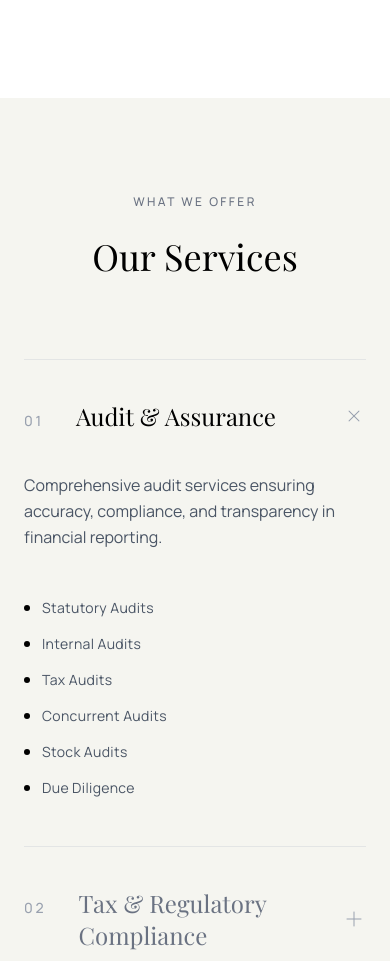
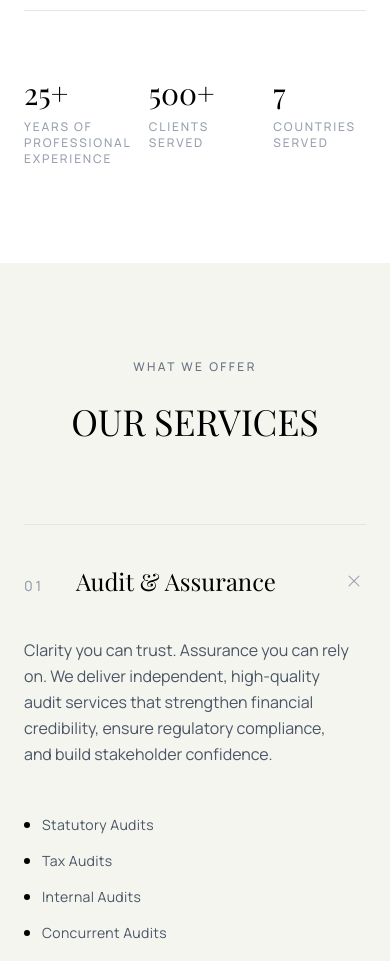
Before and after one commit to AsilMehaboob/Ashil-Associates, a Next.js app: page / in a window 390 px wide. Shown: the part 2206-3167 px from the top of the page. Built offline with nearby package versions, Linux system fonts and the light colour scheme.

Commit message:
Updated Content and Replaced Testimonials Section with Commitment Section

```diff
--- a/app/page.tsx
+++ b/app/page.tsx
@@ -4,7 +4,7 @@ import About from "@/components/About";
 import Services from "@/components/Services";
 import WhyChooseUs from "@/components/WhyChooseUs";
 import KeyServicesMarquee from "@/components/KeyServicesMarquee";
-import Testimonials from "@/components/Testimonials";
+import Commitment from "@/components/Commitment";
 import IndustriesAndClients from "@/components/IndustriesAndClients";
 import Team from "@/components/Team";
 import Faq from "@/components/Faq";
@@ -21,7 +21,7 @@ export default function HomePage() {
       <Services />
       <WhyChooseUs />
       <KeyServicesMarquee />
-      <Testimonials />
+      <Commitment />
       <IndustriesAndClients />
       <Team />
       <Faq />
--- /dev/null
+++ b/components/Commitment.tsx
@@ -0,0 +1,101 @@
+"use client";
+
+import { motion } from "framer-motion";
+import { COMMITMENT_CONTENT } from "@/constants";
+import { Shield, CheckCircle2, Target } from "lucide-react";
+
+export default function Commitment() {
+  const values = [
+    {
+      icon: Shield,
+      label: "Ethical Standards",
+      description: "Strong ethical foundation in every engagement",
+    },
+    {
+      icon: Target,
+      label: "Regulatory Excellence",
+      description: "Disciplined approach to compliance",
+    },
+    {
+      icon: CheckCircle2,
+      label: "Reliable Outcomes",
+      description: "Consistently delivering on our promises",
+    },
+  ];
+
+  return (
+    <section className="bg-white py-24 px-4 sm:px-8 lg:px-12">
+      <div className="max-w-7xl mx-auto">
+        {/* Header */}
+        <motion.div
+          className="text-center mb-16 sm:mb-20"
+          initial={{ opacity: 0, y: 20 }}
+          whileInView={{ opacity: 1, y: 0 }}
+          viewport={{ once: true }}
+          transition={{ duration: 0.6 }}
+        >
+          <p className="text-xs font-medium tracking-[0.2em] uppercase text-gray-500 mb-6 font-sans">
+            {COMMITMENT_CONTENT.sectionHeader}
+          </p>
+          <h2 className="text-4xl sm:text-5xl md:text-6xl font-serif text-black leading-[1.1] max-w-5xl mx-auto mb-4">
+            {COMMITMENT_CONTENT.title}
+          </h2>
+          <div className="w-24 h-[1px] bg-black mx-auto mt-8"></div>
+        </motion.div>
+
+        {/* Main Content Card */}
+        <motion.div
+          className="max-w-6xl mx-auto mb-20"
+          initial={{ opacity: 0, y: 30 }}
+          whileInView={{ opacity: 1, y: 0 }}
+          viewport={{ once: true }}
+          transition={{ duration: 0.7, delay: 0.2 }}
+        >
+          <div className="bg-[#F5F5F0] p-10 sm:p-14 md:p-20 border border-gray-200/50">
+            <div className="space-y-8 text-gray-700 font-sans leading-relaxed text-lg sm:text-xl max-w-4xl mx-auto">
+              <p className="text-gray-800 font-light">
+                {COMMITMENT_CONTENT.description.paragraph1}
+              </p>
+              <p className="text-gray-800 font-light">
+                {COMMITMENT_CONTENT.description.paragraph2}
+              </p>
+            </div>
+          </div>
+        </motion.div>
+
+        {/* Values Grid */}
+        <motion.div
+          className="grid grid-cols-1 md:grid-cols-3 gap-8 md:gap-12 max-w-6xl mx-auto"
+          initial={{ opacity: 0, y: 30 }}
+          whileInView={{ opacity: 1, y: 0 }}
+          viewport={{ once: true }}
+          transition={{ duration: 0.7, delay: 0.4 }}
+        >
+          {values.map((value, index) => {
+            const IconComponent = value.icon;
+            return (
+              <motion.div
+                key={index}
+                className="text-center group"
+                initial={{ opacity: 0, y: 20 }}
+                whileInView={{ opacity: 1, y: 0 }}
+                viewport={{ once: true }}
+                transition={{ duration: 0.5, delay: 0.5 + index * 0.1 }}
+              >
+                <div className="inline-flex items-center justify-center w-16 h-16 mb-6 bg-black text-white rounded-sm transition-transform duration-300 group-hover:scale-110">
+                  <IconComponent size={28} strokeWidth={1.5} />
+                </div>
+                <h3 className="text-xl font-serif text-black mb-3">
+                  {value.label}
+                </h3>
+                <p className="text-sm text-gray-600 font-sans leading-relaxed max-w-xs mx-auto">
+                  {value.description}
+                </p>
+              </motion.div>
+            );
+          })}
+        </motion.div>
+      </div>
+    </section>
+  );
+}
--- a/constants/index.ts
+++ b/constants/index.ts
@@ -21,34 +21,33 @@ export const HOME_CONTENT = {
 };
 
 export const INDUSTRIES_AND_CLIENTS = {
-  sectionHeader: "INDUSTRIES & CLIENTS",
-  title: "Diverse Expertise, Unified Excellence",
-  description:
-    "Serving clients across industries with specialized knowledge and proven experience. From ambitious startups to established enterprises, we deliver tailored solutions that drive sustainable growth.",
+  sectionHeader: "EXPERTISE ACROSS INDUSTRIES",
+  title: "Excellence without borders.",
+  description: "Ashil & Associates works with a diverse range of clients, from growing enterprises to established corporations. Our industry-focused expertise and regulatory insight enable us to deliver practical, compliant, and scalable financial solutions aligned with each client's business environment.",
   categories: [
     {
       title: "SMEs",
-      description: "Tailored solutions for growing businesses",
+      description: "Practical advisory and compliance support for growing businesses.",
     },
     {
       title: "Corporates",
-      description: "Enterprise-grade financial services",
+      description: "Structured, enterprise-grade audit and advisory services.",
     },
     {
       title: "Startups",
-      description: "Scalable support for innovation",
+      description: "Scalable financial guidance from inception to expansion.",
     },
     {
       title: "GCC Businesses",
-      description: "Regional expertise across the Gulf",
+      description: "Specialized regional expertise across the GCC countries.",
     },
     {
       title: "Manufacturing",
-      description: "Industry-specific knowledge",
+      description: "Industry-focused audit, accounting, and compliance support.",
     },
     {
-      title: "International",
-      description: "Cross-border expertise",
+      title: "International Clients",
+      description: "Cross-border taxation and regulatory advisory services.",
     },
   ],
 };
@@ -108,12 +107,12 @@ export const CONTACT_INFO = {
 };
 
 export const BANNER_CONTENT = {
-  title: "Easily manage your finances and reach your goals.",
+  title: "Expert advisory. Reliable compliance. Long-term value.",
   buttonText: "GET STARTED TODAY",
   stats: [
-    { number: "250+", label: "PROJECTS COMPLETED" },
-    { number: "50+", label: "TEAM MEMBERS" },
-    { number: "2K+", label: "HAPPY CLIENTS" },
+    { number: "25+", label: "Years of Professional Experience" },
+    { number: "500+", label: "Clients Served" },
+    { number: "7", label: "Countries Served" },
   ],
 };
 
@@ -139,119 +138,135 @@ export const FOOTER_CONTENT = {
 };
 
 export const TEAM_CONTENT = {
-  sectionHeader: "LEADERSHIP",
-  title: "Meet our team of experts",
+  sectionHeader: "TEAM",
+  title: "Leadership",
   members: [
     {
-      name: "CA Ashil Sharma",
-      role: "Founder & Managing Partner",
-      description: "15+ years in audit and taxation across India and GCC",
+      name: "CA. Ashil M.A., FCA",
+      role: "Senior Partner",
+      description: "Founder and senior advisor with over 25 years of experience in audit, taxation, and regulatory advisory across India and the GCC.",
       socials: { linkedin: "#", mail: "mailto:ashil@example.com" },
       image:
         "https://images.unsplash.com/photo-1560250097-0b93528c311a?ixlib=rb-4.0.3&auto=format&fit=crop&w=800&q=80",
     },
     {
-      name: "CA Priya Mehta",
-      role: "Partner - Tax & Compliance",
-      description:
-        "Expert in international taxation and cross-border transactions.",
-      socials: { linkedin: "#", mail: "mailto:priya@example.com" },
+      name: "CA. Ceeja Udayanan, FCA",
+      role: "Partner",
+      description: "Specialist in financial reporting, auditing, and end-to-end accounting operations across diverse industries.",
+      socials: { linkedin: "#", mail: "mailto:ceeja@example.com" },
       image:
         "https://images.unsplash.com/photo-1573496359142-b8d87734a5a2?ixlib=rb-4.0.3&auto=format&fit=crop&w=800&q=80",
     },
     {
-      name: "CA Rajesh Kumar",
-      role: "Partner - Audit & Assurance",
-      description:
-        "Specializes in statutory audits and forensic investigations.",
-      socials: { linkedin: "#", mail: "mailto:rajesh@example.com" },
+      name: "CA. Saandra Thomas, FCA",
+      role: "Partner",
+      description: "Expert in internal audits, process frameworks, and forensic investigations with extensive public and private sector experience.",
+      socials: { linkedin: "#", mail: "mailto:saandra@example.com" },
       image:
         "https://images.unsplash.com/photo-1472099645785-5658abf4ff4e?ixlib=rb-4.0.3&auto=format&fit=crop&w=800&q=80",
+    },
+    {
+      name: "CS. Manju Sebastian, ACS",
+      role: "Senior Associate – Company Secretary",
+      description: "Corporate governance and regulatory compliance professional with strong expertise in company law and board advisory.",
+      socials: { linkedin: "#", mail: "mailto:manju@example.com" },
+      image:
+        "https://images.unsplash.com/photo-1594737675228-89f75ba07f23?ixlib=rb-4.0.3&auto=format&fit=crop&w=800&q=80",
+    },
+    {
+      name: "CA. Vidhya Muraly, ACA",
+      role: "Senior Audit Manager",
+      description: "Experienced audit professional specializing in statutory audits, taxation, and regulatory representations.",
+      socials: { linkedin: "#", mail: "mailto:vidhya@example.com" },
+      image:
+        "https://images.unsplash.com/photo-1580489944761-15a19d654956?ixlib=rb-4.0.3&auto=format&fit=crop&w=800&q=80",
+    },
+    {
+      name: "Binsa N.H., CMA Finalist",
+      role: "Team Head – International Outsource Division",
+      description: "Leads international finance outsourcing and Virtual CFO engagements with a focus on MIS, compliance, and strategic finance.",
+      socials: { linkedin: "#", mail: "mailto:binsa@example.com" },
+      image:
+        "https://images.unsplash.com/photo-1438761681033-6461ffad8d80?ixlib=rb-4.0.3&auto=format&fit=crop&w=800&q=80",
     },
   ],
 };
 
 export const FAQ_CONTENT = {
-  sectionHeader: "COMMON QUESTIONS",
-  title: "FAQ.",
+  sectionHeader: "FAQ",
+  title: "Got a question? We're here to help.",
   items: [
     {
       question: "What services does Ashil & Associates offer?",
-      answer:
-        "We offer comprehensive financial services including Audit & Assurance, Tax & Regulatory Compliance, GCC VAT & Corporate Tax, Virtual CFO Advisory, International Taxation, and Forensic Audits.",
+      answer: "Ashil & Associates provides a comprehensive range of professional services including audit and assurance, tax and regulatory compliance, GCC VAT and corporate tax advisory, accounting and bookkeeping, finance outsourcing, international taxation, and Virtual CFO services.",
     },
     {
       question: "Which regions do you serve?",
-      answer:
-        "We primarily serve clients across India and the GCC region (UAE, Saudi Arabia, Qatar, Bahrain, Oman, and Kuwait), providing localized expertise with global standards.",
+      answer: "We serve clients across India and the GCC region, including the UAE, Saudi Arabia, Qatar, Oman, Kuwait, and Bahrain. We also support international clients with cross-border taxation and regulatory advisory.",
     },
     {
       question: "How can I schedule a consultation?",
-      answer:
-        "You can schedule a consultation by using the contact form on our website, emailing us directly, or calling our office numbers. We'll arrange a meeting to discuss your specific needs.",
+      answer: "You can schedule a consultation by filling out the contact form on our website, emailing us directly, or calling our office. Our team will coordinate a meeting to understand your requirements and propose the appropriate solution.",
     },
     {
       question: "What industries do you specialize in?",
-      answer:
-        "We specialize in a wide range of industries including Manufacturing, Retail, Healthcare, Real Estate, Technology, and Financial Services, among others.",
+      answer: "We work with a diverse range of industries including SMEs, corporates, startups, manufacturing, service sectors, and international businesses. Our industry-focused approach ensures practical, compliant, and scalable financial solutions.",
     },
   ],
 };
 
+export const COMMITMENT_CONTENT = {
+  sectionHeader: "OUR COMMITMENT",
+  title: "Professional integrity. Delivered with precision.",
+  description: {
+    paragraph1:
+      "At Ashil & Associates, every engagement is guided by strong ethical standards, regulatory discipline, and a commitment to excellence. We believe long-term client relationships are built on trust, transparency, and consistently reliable outcomes.",
+    paragraph2:
+      "Our approach combines deep technical expertise, industry knowledge, and technology-driven processes to deliver solutions that are accurate, compliant, and aligned with our clients' strategic objectives.",
+  },
+};
+
 export const TESTIMONIALS_CONTENT = {
-  sectionHeader: "TESTIMONIALS",
-  title: "Hear From Those Who Achieved Financial Freedom",
+  sectionHeader: "OUR COMMITMENT",
+  title: "Professional integrity. Delivered with precision.",
   items: [
     {
-      quote:
-        "Ashil & Associates transformed our financial operations. Their expertise in GCC taxation and compliance has been invaluable for our cross-border business. The team's dedication to timely delivery and accuracy is exceptional.",
-      name: "Rajesh Kumar",
-      title: "CEO, TechNext Solutions",
-      location: "Dubai, UAE",
-      initial: "R",
+      quote: "At Ashil & Associates, every engagement is guided by strong ethical standards, regulatory discipline, and a commitment to excellence. We believe long-term client relationships are built on trust, transparency, and consistently reliable outcomes.",
+      name: "Our Approach",
+      title: "Excellence in Every Engagement",
+      location: "Built on Trust",
+      initial: "O",
     },
     {
-      quote:
-        "Working with Ashil & Associates has been a game-changer for our business. Their strategic financial planning and tax optimization strategies have significantly improved our bottom line. Highly recommended!",
-      name: "Sarah Al-Mansoori",
-      title: "CFO, Global Ventures",
-      location: "Abu Dhabi, UAE",
-      initial: "S",
-    },
-    {
-      quote:
-        "The professionalism and expertise of Ashil & Associates is unmatched. They helped us navigate complex regulatory requirements with ease. Their personalized approach makes all the difference.",
-      name: "Mohammed Hassan",
-      title: "Managing Director, Emirates Trading Co.",
-      location: "Sharjah, UAE",
-      initial: "M",
+      quote: "Our approach combines deep technical expertise, industry knowledge, and technology-driven processes to deliver solutions that are accurate, compliant, and aligned with our clients' strategic objectives.",
+      name: "Our Promise",
+      title: "Quality & Precision",
+      location: "Client-Centric Focus",
+      initial: "P",
     },
   ],
 };
 
 export const WHY_CHOOSE_US_CONTENT = {
   sectionHeader: "WHY CHOOSE US",
-  title: "Amazing accounting statistics show the power of numbers.",
+  title: "What sets us apart is not just expertise, it's trust.",
   buttonText: "GET STARTED",
   features: [
     {
-      title: "What sets us apart? Strong commitment to compliance.",
-      description:
-        "We ensure your business adheres to all regulatory requirements with meticulous attention to detail and proactive compliance management.",
+      title: "Commitment to Compliance",
+      description: "Compliance isn't a task. It's our foundation. We ensure your business stays aligned with evolving regulatory requirements through meticulous audits, proactive compliance management, and strict adherence to statutory standards.",
       image:
         "https://images.unsplash.com/photo-1454165804606-c3d57bc86b40?auto=format&fit=crop&w=800&q=80",
     },
     {
-      title: "We value your trust with absolute confidentiality.",
-      description:
-        "Your financial information is protected with stringent security protocols and professional ethics that prioritize your privacy.",
+      title: "Absolute Confidentiality",
+      description: "Your data. Protected with integrity. We handle sensitive financial and business information with the highest levels of confidentiality, ethical responsibility, and robust security protocols.",
       image:
         "https://images.unsplash.com/photo-1507679799987-c73779587ccf?auto=format&fit=crop&w=800&q=80",
     },
     {
-      title: "Embrace automation with technology-driven processes.",
-      description:
-        "Leveraging cutting-edge tools and automation to deliver accurate, efficient, and insightful financial solutions.",
+      title: "Technology-Driven Processes",
+      description: "Smarter systems. Faster insights. By leveraging modern accounting tools, automation, and ERP-driven workflows, we deliver accurate reporting, operational efficiency, and actionable financial insights.",
       image:
         "https://images.unsplash.com/photo-1460925895917-afdab827c52f?auto=format&fit=crop&w=800&q=80",
     },
@@ -271,15 +286,15 @@ export const KEY_SERVICES_CONTENT = [
 
 export const ABOUT_CONTENT = {
   sectionHeader: "ABOUT THE FIRM",
-  title: "With a global reach, our firm has been in business since 1998.",
+  title: "Over 25 years of expertise in audit, taxation, and advisory.",
   description: [
-    "Ashil & Associates is a distinguished Chartered Accountancy firm committed to delivering exceptional professional services across India and the GCC region. With a foundation built on integrity, expertise, and client-centric values, we serve as trusted advisors to businesses navigating complex financial landscapes.",
-    "Our multidisciplinary team brings together specialists in taxation, audit, advisory, and technology-driven financial solutions. We pride ourselves on understanding each client's unique needs and delivering tailored strategies.",
+    "Ashil & Associates is a professionally managed Chartered Accountancy firm offering audit, taxation, accounting, and advisory services to businesses across India and the GCC. Founded in 2010, the firm is backed by over 25 years of leadership experience and a strong commitment to professional integrity and regulatory excellence.",
+    "We support corporates, SMEs, and international businesses with end-to-end solutions including statutory and forensic audits, tax compliance, accounting and bookkeeping, finance outsourcing, and Virtual CFO services. With deep expertise in Indian and GCC regulations, our team delivers accurate, timely, and technology-driven financial solutions tailored to each client's needs.",
   ],
   stats: [
-    { value: "25+", label: "Years Experience" },
+    { value: "25+", label: "Years of Professional Experience" },
     { value: "500+", label: "Clients Served" },
-    { value: "7", label: "Countries" },
+    { value: "7", label: "Countries Served" },
   ],
   image:
     "https://images.unsplash.com/photo-1497366216548-37526070297c?auto=format&fit=crop&w=800&q=80",
@@ -287,16 +302,15 @@ export const ABOUT_CONTENT = {
 
 export const SERVICES_CONTENT = {
   sectionHeader: "WHAT WE OFFER",
-  title: "Our Services",
+  title: "OUR SERVICES",
   items: [
     {
       title: "Audit & Assurance",
-      description:
-        "Comprehensive audit services ensuring accuracy, compliance, and transparency in financial reporting.",
+      description: "Clarity you can trust. Assurance you can rely on. We deliver independent, high-quality audit services that strengthen financial credibility, ensure regulatory compliance, and build stakeholder confidence.",
       details: [
         "Statutory Audits",
+        "Tax Audits",
         "Internal Audits",
-        "Tax Audits",
         "Concurrent Audits",
         "Stock Audits",
         "Due Diligence",
@@ -304,54 +318,48 @@ export const SERVICES_CONTENT = {
     },
     {
       title: "Tax & Regulatory Compliance",
-      description:
-        "Expert guidance on tax planning, compliance, and regulatory requirements to optimize your tax position.",
+      description: "Smarter tax decisions. Zero compliance stress. We help businesses stay compliant, optimize tax positions, and confidently navigate complex regulatory frameworks in India and overseas.",
       details: [
         "Income Tax Planning & Filing",
         "GST Registration & Returns",
         "TDS Compliance",
+        "International Taxation",
         "Transfer Pricing",
-        "International Taxation",
         "Tax Litigation Support",
       ],
     },
     {
-      title: "GCC/VAT & Corporate Tax",
-      description:
-        "Specialized services for GCC region VAT and Corporate Tax compliance and advisory.",
+      title: "GCC / VAT & Corporate Tax",
+      description: "Local expertise. Global tax confidence. Specialized advisory and compliance services for businesses operating across GCC countries, ensuring seamless VAT and corporate tax compliance.",
       details: [
         "VAT Registration & Compliance",
         "Corporate Tax Advisory",
+        "VAT Refund Services",
         "Tax Impact Assessment",
-        "VAT Refund Services",
         "Transfer Pricing Documentation",
         "Tax Health Check",
       ],
     },
     {
       title: "Virtual CFO Advisory",
-      description:
-        "Strategic financial leadership and guidance without the cost of a full-time CFO.",
+      description: "Strategic finance leadership—without a full-time CFO. Our Virtual CFO services provide senior-level financial insight to help businesses improve profitability, manage cash flows, and make informed decisions.",
       details: [
-        "Financial Planning & Analysis",
-        "Budgeting & Forecasting",
-        "Cash Flow Management",
-        "Financial Reporting",
-        "Strategic Business Advisory",
-        "Risk Management",
+        "Financial Planning & Forecasting",
+        "Budgeting & Performance Reviews",
+        "MIS & Management Dashboards",
+        "Cost Optimization Strategies",
+        "Board & Investor Reporting",
       ],
     },
     {
       title: "International Taxation",
-      description:
-        "Navigate complex cross-border tax issues with our international taxation expertise.",
+      description: "Cross-border operations. Handled with confidence. We assist businesses with international structuring, cross-border tax planning, and treaty advisory to ensure global compliance and tax efficiency.",
       details: [
-        "Cross-Border Tax Planning",
-        "DTAA Benefits",
-        "Foreign Tax Credit",
-        "FEMA Compliance",
-        "Expatriate Taxation",
-        "Global Mobility Services",
+        "Cross-border Tax Advisory",
+        "Treaty Benefit Analysis",
+        "Entity & Transaction Structuring",
+        "Regulatory Compliance Support",
+        "Global Tax Planning",
       ],
     },
   ],
```
